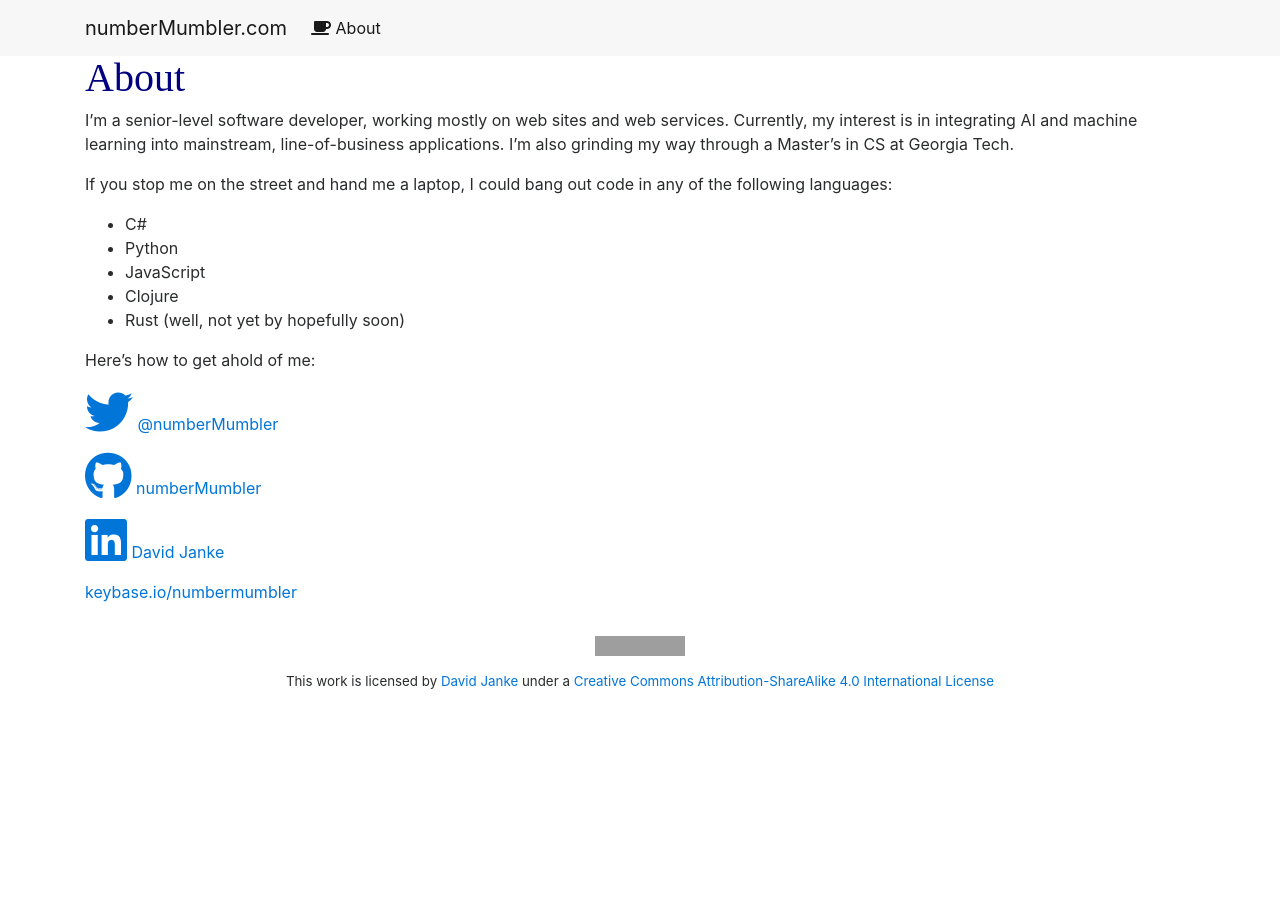
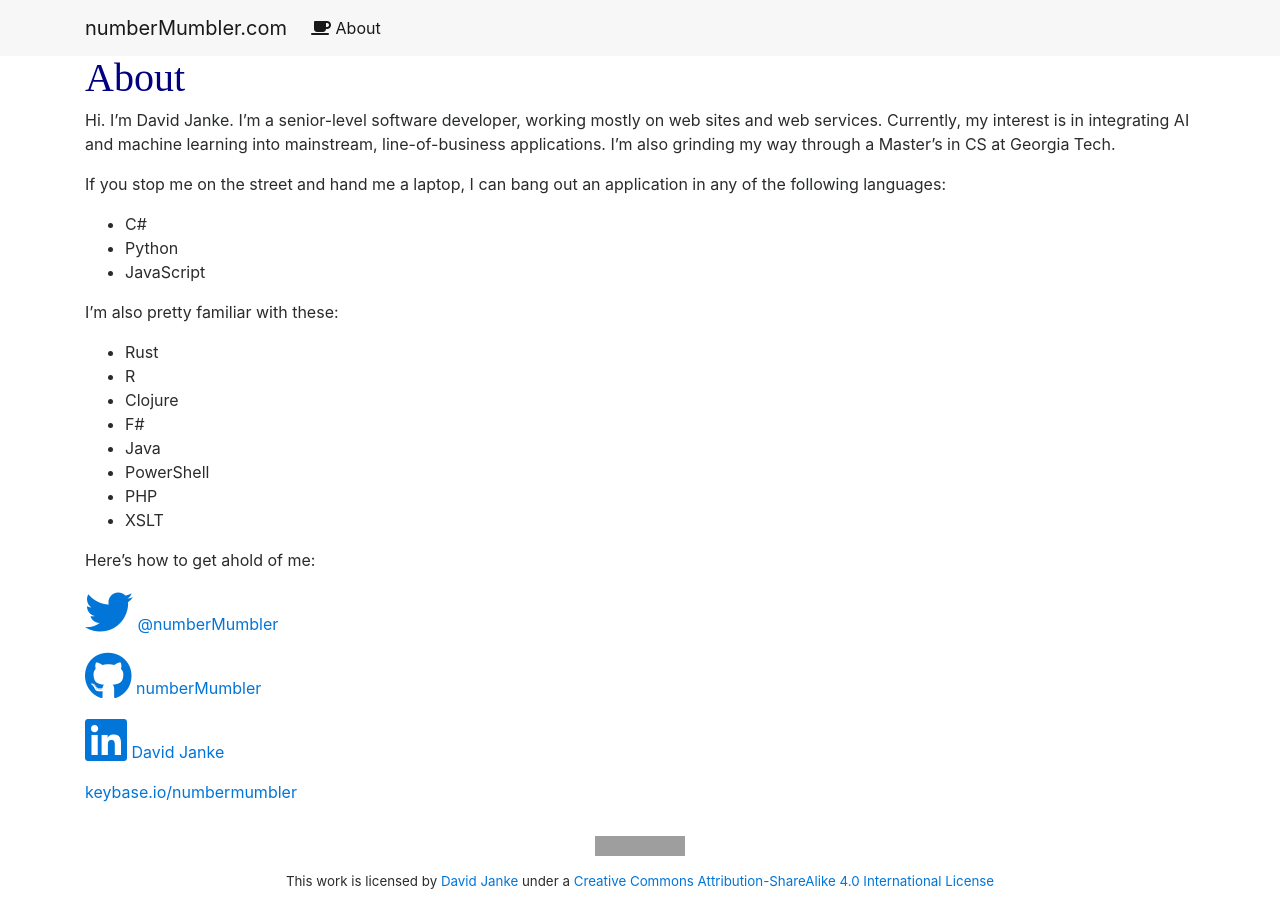
Before and after one commit to numberMumbler/numbermumbler.github.io, a Jekyll site: the page built from about/index.md, in a window 1280 px wide. Built offline with Jekyll 4.4.1, drawn with Linux system fonts in a browser that asks for light colours; nearby versions of some CDN libraries; grey boxes are pictures that could not be loaded.

Commit message:
update info in About page

```diff
--- a/about/index.md
+++ b/about/index.md
@@ -6,15 +6,24 @@ in-menu: true
 fa: fa-coffee
 ---
 
-I'm a senior-level software developer, working mostly on web sites and web services. Currently, my interest is in integrating AI and machine learning into mainstream, line-of-business applications. I'm also grinding my way through a Master's in CS at Georgia Tech.
+Hi. I'm David Janke. I'm a senior-level software developer, working mostly on web sites and web services. Currently, my interest is in integrating AI and machine learning into mainstream, line-of-business applications. I'm also grinding my way through a Master's in CS at Georgia Tech.
 
-If you stop me on the street and hand me a laptop, I could bang out code in any of the following languages:
+If you stop me on the street and hand me a laptop, I can bang out an application in any of the following languages:
 
 - C#
 - Python
 - JavaScript
+
+I'm also pretty familiar with these:
+
+- Rust
+- R
 - Clojure
-- Rust (well, not yet by hopefully soon)
+- F#
+- Java
+- PowerShell
+- PHP
+- XSLT
 
 Here's how to get ahold of me:
 
```
